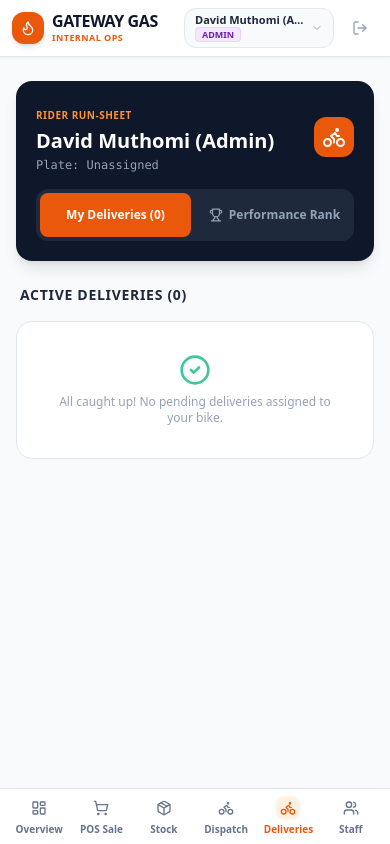
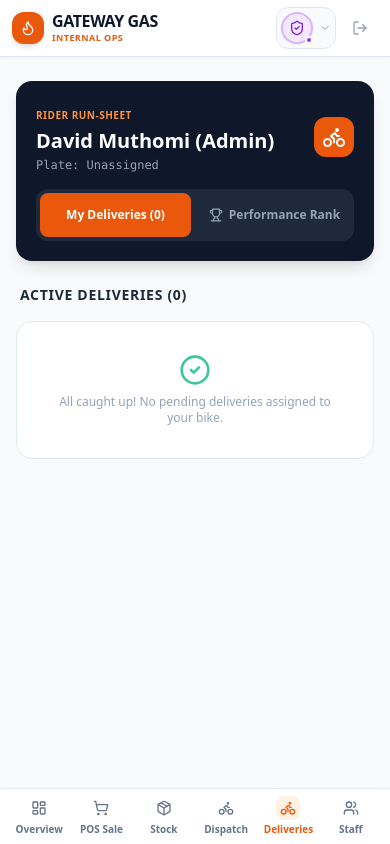
Before and after one commit to Jack-Murimi/gateway-gas, a Next.js app: page /rider in a window 390 px wide. Built offline with nearby package versions, Linux system fonts and the light colour scheme.

Commit message:
feat(ui): role-specific avatar and color on small screens

```diff
--- a/src/components/navbar.tsx
+++ b/src/components/navbar.tsx
@@ -14,7 +14,107 @@ import {
   LogOut,
   ChevronDown,
   LayoutDashboard,
+  Briefcase,
+  Clock,
 } from 'lucide-react';
+
+const roleConfig: Record<
+  string,
+  {
+    bg: string;
+    border: string;
+    text: string;
+    badge: string;
+    icon: React.ComponentType<{ className?: string }>;
+    label: string;
+  }
+> = {
+  admin: {
+    bg: 'bg-purple-100',
+    border: 'border-purple-300',
+    text: 'text-purple-700',
+    badge: 'bg-purple-600',
+    icon: ShieldCheck,
+    label: 'Admin',
+  },
+  director: {
+    bg: 'bg-indigo-100',
+    border: 'border-indigo-300',
+    text: 'text-indigo-700',
+    badge: 'bg-indigo-600',
+    icon: Briefcase,
+    label: 'Director',
+  },
+  operator: {
+    bg: 'bg-blue-100',
+    border: 'border-blue-300',
+    text: 'text-blue-700',
+    badge: 'bg-blue-600',
+    icon: Package,
+    label: 'Operator',
+  },
+  sales_rep: {
+    bg: 'bg-emerald-100',
+    border: 'border-emerald-300',
+    text: 'text-emerald-700',
+    badge: 'bg-emerald-600',
+    icon: ShoppingCart,
+    label: 'Sales Rep',
+  },
+  rider: {
+    bg: 'bg-amber-100',
+    border: 'border-amber-300',
+    text: 'text-amber-700',
+    badge: 'bg-amber-600',
+    icon: Bike,
+    label: 'Rider',
+  },
+  pending: {
+    bg: 'bg-zinc-100',
+    border: 'border-zinc-300',
+    text: 'text-zinc-700',
+    badge: 'bg-zinc-500',
+    icon: Clock,
+    label: 'Pending',
+  },
+};
+
+function RoleAvatar({
+  role,
+  name,
+  avatarUrl,
+  size = 'md',
+}: {
+  role: string;
+  name: string;
+  avatarUrl?: string | null;
+  size?: 'sm' | 'md';
+}) {
+  const cfg = roleConfig[role] || roleConfig.pending;
+  const Icon = cfg.icon;
+  const sizeClass = size === 'sm' ? 'w-7 h-7' : 'w-8 h-8 sm:w-9 sm:h-9';
+  const iconSize = size === 'sm' ? 'w-3.5 h-3.5' : 'w-4 h-4';
+
+  if (avatarUrl) {
+    return (
+      <div className={`relative ${sizeClass} rounded-full overflow-hidden border-2 ${cfg.border} shrink-0`}>
+        {/* eslint-disable-next-line @next/next/no-img-element */}
+        <img src={avatarUrl} alt={name} className="w-full h-full object-cover" />
+        <span className={`absolute bottom-0 right-0 w-2 h-2 sm:w-2.5 sm:h-2.5 rounded-full ${cfg.badge} border-2 border-white`} />
+      </div>
+    );
+  }
+
+  return (
+    <div
+      className={`relative ${sizeClass} rounded-full flex items-center justify-center font-bold ${cfg.bg} ${cfg.text} border-2 ${cfg.border} shadow-sm shrink-0`}
+      title={`${name} (${cfg.label})`}
+    >
+      <Icon className={iconSize} />
+      <span className={`absolute -bottom-0.5 -right-0.5 w-2 h-2 sm:w-2.5 sm:h-2.5 rounded-full ${cfg.badge} border-2 border-white`} />
+    </div>
+  );
+}
 
 export function Navbar() {
   const { currentUser, setCurrentUser, staffList, logout } = useStore();
@@ -91,25 +191,35 @@ export function Navbar() {
             </div>
 
             {/* Right: Switcher & Logout */}
-            <div className="flex items-center gap-2">
+            <div className="flex items-center gap-1.5 sm:gap-2">
               <div className="relative">
                 <button
                   onClick={() => setShowRoleSwitcher(!showRoleSwitcher)}
-                  className="min-h-[38px] flex items-center gap-1.5 px-2.5 py-1 bg-slate-50 hover:bg-slate-100 border border-slate-200 rounded-xl text-xs font-medium text-slate-700 transition"
+                  className="min-h-[40px] flex items-center gap-1.5 sm:gap-2 p-1 sm:px-2.5 sm:py-1.5 bg-slate-50 hover:bg-slate-100 border border-slate-200 rounded-xl transition"
+                  aria-label="User profile and role menu"
                 >
-                  <div className="text-left">
-                    <div className="font-bold text-[11px] sm:text-xs text-slate-800 leading-tight truncate max-w-[110px] sm:max-w-none">
+                  <RoleAvatar
+                    role={currentUser.role}
+                    name={currentUser.full_name}
+                    avatarUrl={currentUser.avatar_url}
+                    size="md"
+                  />
+
+                  {/* Desktop text details: hidden on small screen to eliminate text truncation */}
+                  <div className="hidden sm:block text-left">
+                    <div className="font-bold text-xs text-slate-800 leading-tight">
                       {currentUser.full_name}
                     </div>
                     <span
-                      className={`px-1.5 py-0.2 rounded text-[9px] font-extrabold border uppercase ${
+                      className={`inline-block px-1.5 py-0.2 rounded text-[9px] font-extrabold border uppercase mt-0.5 ${
                         roleColors[currentUser.role] || 'bg-slate-100'
                       }`}
                     >
                       {currentUser.role.replace('_', ' ')}
                     </span>
                   </div>
-                  <ChevronDown className="w-3 h-3 text-slate-400" />
+
+                  <ChevronDown className="w-3 h-3 text-slate-400 shrink-0" />
                 </button>
 
                 {showRoleSwitcher && (
@@ -125,16 +235,22 @@ export function Navbar() {
                             setCurrentUser(staff);
                             setShowRoleSwitcher(false);
                           }}
-                          className={`w-full text-left px-3 py-2 flex items-center justify-between hover:bg-slate-50 transition text-xs ${
+                          className={`w-full text-left px-3 py-2 flex items-center gap-2.5 hover:bg-slate-50 transition text-xs ${
                             currentUser.id === staff.id ? 'bg-orange-50 font-bold' : ''
                           }`}
                         >
-                          <div>
-                            <div className="text-slate-800">{staff.full_name}</div>
-                            <div className="text-[10px] text-slate-400">{staff.email}</div>
+                          <RoleAvatar
+                            role={staff.role}
+                            name={staff.full_name}
+                            avatarUrl={staff.avatar_url}
+                            size="sm"
+                          />
+                          <div className="flex-1 min-w-0">
+                            <div className="text-slate-800 truncate font-semibold">{staff.full_name}</div>
+                            <div className="text-[10px] text-slate-400 truncate">{staff.email}</div>
                           </div>
                           <span
-                            className={`px-1.5 py-0.5 rounded text-[9px] font-bold border uppercase ${
+                            className={`px-1.5 py-0.5 rounded text-[9px] font-bold border uppercase shrink-0 ${
                               roleColors[staff.role]
                             }`}
                           >
@@ -159,7 +275,7 @@ export function Navbar() {
               <button
                 onClick={logout}
                 title="Logout"
-                className="w-9 h-9 flex items-center justify-center text-slate-400 hover:text-red-600 hover:bg-red-50 rounded-xl transition"
+                className="w-9 h-9 sm:w-10 sm:h-10 flex items-center justify-center text-slate-400 hover:text-red-600 hover:bg-red-50 rounded-xl transition shrink-0"
               >
                 <LogOut className="w-4 h-4" />
               </button>
--- a/src/types/index.ts
+++ b/src/types/index.ts
@@ -28,6 +28,7 @@ export interface StaffProfile {
   role: UserRole;
   approval_status: ApprovalStatus;
   vehicle_plate?: string | null;
+  avatar_url?: string | null;
   created_at?: string;
   updated_at?: string;
 }
```
